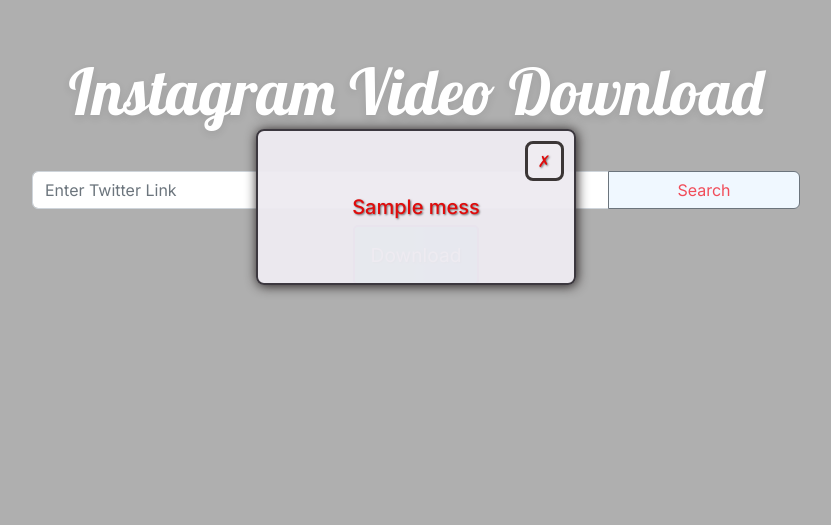
After one commit to shuvra-matrix/yft_downloder, a Django app: template templates/instasearch.html in a window 1280 px wide. The commit adds this page. Shown: the part 220-745 px from the top of the page, without its empty margins (224-1055 px from the left). Run offline with Django 4.2, Linux system fonts and the light colour scheme; the template is opened without the code that fills it: most values are stand-ins (such as "Sample title", 1, 10 or a date in 2020).

Commit message:
instagram download add

```diff
--- a/static/style/style.css
+++ b/static/style/style.css
@@ -103,6 +103,14 @@
 
 .bg-light {
     --bs-bg-opacity: 0 !important;
+}
+
+.insta_body {
+    background-color: rgb(241, 77, 90);
+}
+
+.insta_down {
+    background-color: rgb(186, 50, 181);
 }
 
 .navbar-brand {
--- a/templates/header.html
+++ b/templates/header.html
@@ -40,6 +40,9 @@
             <a class="nav-link" href="{%url 'ytf:fbsearch' %}">Facebook</a>
           </li>
           <li class="nav-item">
+            <a class="nav-link" href="{%url 'ytf:instasearch' %}">Instagram</a>
+          </li>
+          <li class="nav-item">
             <a class="nav-link" href="{%url 'ytf:twisearch' %}">Twitter</a>
           </li>
 
--- /dev/null
+++ b/templates/instasearch.html
@@ -0,0 +1,38 @@
+{% extends 'header.html' %} {% load static %} {% block body_block %}
+
+<div class="yt_main">
+  <div class="yt_sub">
+    <p class="yt_p">Instagram Video Download</p>
+  </div>
+
+  <div>
+    <form action="{%url 'ytf:instasearch' %}" method="POST">
+      {% csrf_token %}
+      <div class="input-group mb-3">
+        <input
+          type="url"
+          class="form-control"
+          placeholder="Enter Twitter Link"
+          aria-label="Recipient's username"
+          aria-describedby="button-addon2"
+          name="link"
+          required
+        />
+        <button
+          class="btn btn-outline-secondary"
+          type="submit"
+          id="button-addon2"
+          style="color: rgb(241, 77, 90) !important"
+        >
+          Search
+        </button>
+      </div>
+    </form>
+  </div>
+  {% if link %}
+  <div class="link">
+    <a class="down" href="{{link}}" target="_blank"> Download </a>
+  </div>
+  {% endif %}
+</div>
+{% endblock %}
--- a/ytf_app/urls.py
+++ b/ytf_app/urls.py
@@ -17,6 +17,7 @@
     path('fbsearch', views.fbsearch, name='fbsearch'),
     path('twitter_search', views.twisearch, name='twisearch'),
     path('admins', views.admins, name='admins'),
+    path('insta_search', views.insta_search, name='instasearch'),
     path('offline/', TemplateView.as_view(template_name="offline.html")),
 
 ]
```
Also changed, not shown: ytf_app/views.py (+49 -0 lines), db.sqlite3.
